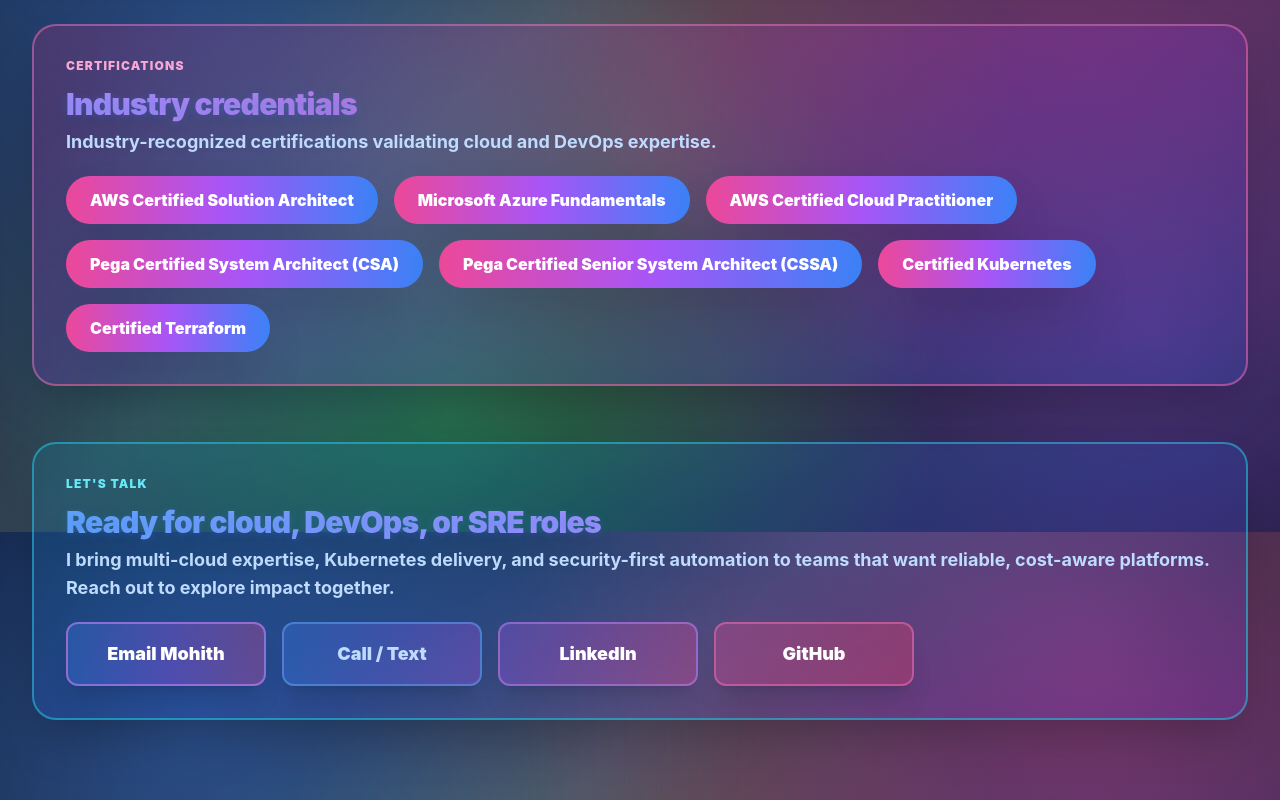
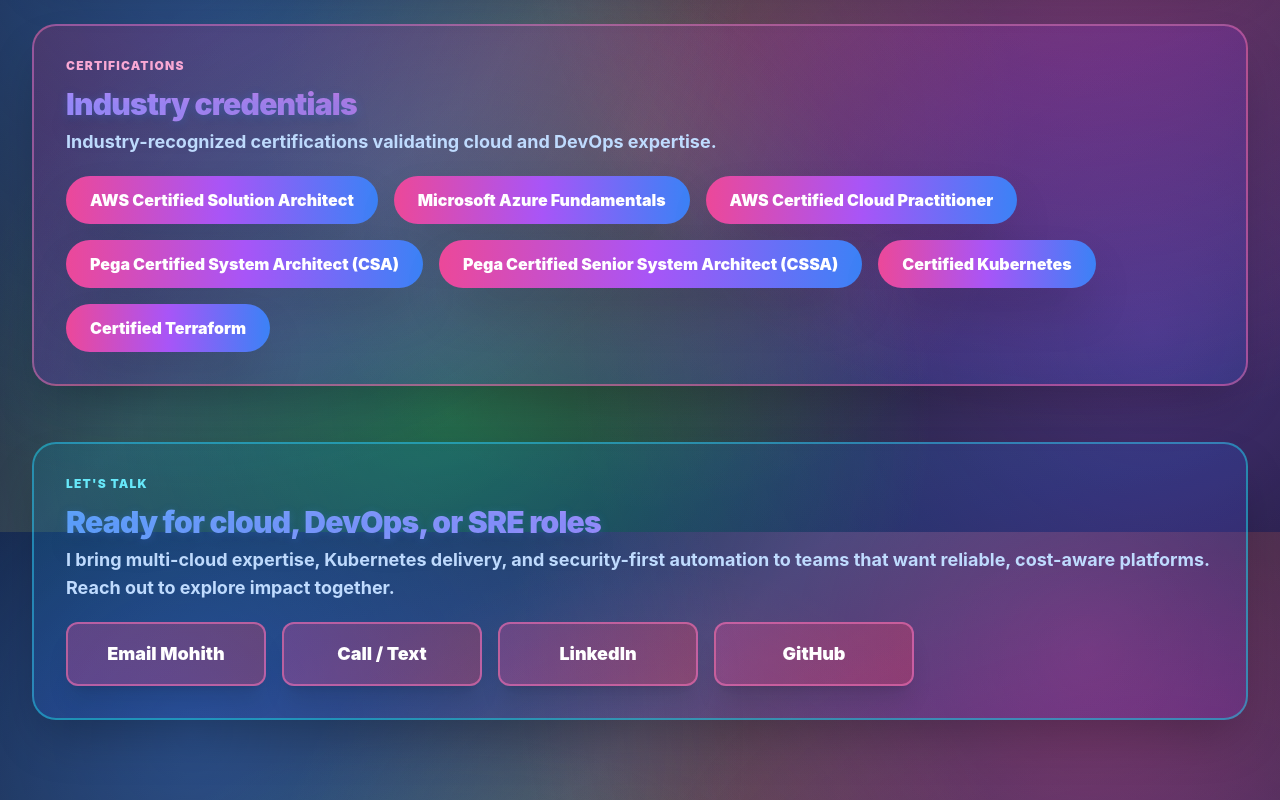
Before and after one commit to reddy771616/Mohith-Munagala-Portfolio, a React (Vite) app: page / in a window 1280 px wide. Shown: the part 7468-8268 px from the top of the page. Built offline with nearby package versions, Linux system fonts and the light colour scheme.

Commit message:
Align contact buttons with pink gradient palette

```diff
--- a/src/components/Contact.jsx
+++ b/src/components/Contact.jsx
@@ -10,16 +10,16 @@
         </p>
       </div>
       <div className="flex flex-wrap gap-4">
-        <a className="inline-flex items-center justify-center px-8 py-4 rounded-xl font-black no-underline transition-all bg-gradient-to-r from-blue-500/30 via-purple-500/30 to-pink-500/30 text-white border-2 border-purple-400/60 shadow-xl min-w-[200px] hover:bg-blue-500/50 hover:border-purple-400/80 hover:-translate-y-2 hover:shadow-purple-500/50 hover:scale-110 transform duration-300 text-lg animate-fade-in-up" href="https://mail.google.com/mail/?view=cm&fs=1&to=mohithmunagala14@gmail.com" target="_blank" rel="noopener noreferrer">
+        <a className="inline-flex items-center justify-center px-8 py-4 rounded-xl font-black no-underline transition-all bg-gradient-to-r from-pink-500/30 to-rose-500/30 text-white border-2 border-pink-400/60 shadow-xl min-w-[200px] hover:bg-pink-500/50 hover:border-pink-400/80 hover:-translate-y-2 hover:shadow-pink-500/50 hover:scale-110 transform duration-300 text-lg animate-fade-in-up" href="https://mail.google.com/mail/?view=cm&fs=1&to=mohithmunagala14@gmail.com" target="_blank" rel="noopener noreferrer">
           Email Mohith
         </a>
-        <a className="inline-flex items-center justify-center px-8 py-4 rounded-xl font-black no-underline transition-all bg-gradient-to-r from-blue-500/30 to-purple-500/30 text-blue-200 border-2 border-blue-400/50 min-w-[200px] hover:bg-blue-500/50 hover:border-blue-400/80 hover:-translate-y-2 hover:scale-110 transform duration-300 text-lg shadow-xl animate-fade-in-up" style={{ animationDelay: '0.1s' }} href="tel:+12175120363">
+        <a className="inline-flex items-center justify-center px-8 py-4 rounded-xl font-black no-underline transition-all bg-gradient-to-r from-pink-500/30 to-rose-500/30 text-white border-2 border-pink-400/60 shadow-xl min-w-[200px] hover:bg-pink-500/50 hover:border-pink-400/80 hover:-translate-y-2 hover:shadow-pink-500/50 hover:scale-110 transform duration-300 text-lg animate-fade-in-up" style={{ animationDelay: '0.1s' }} href="tel:+12175120363">
           Call / Text
         </a>
-        <a className="inline-flex items-center justify-center px-8 py-4 rounded-xl font-black no-underline transition-all bg-gradient-to-r from-purple-500/30 to-pink-500/30 text-white border-2 border-purple-400/50 min-w-[200px] hover:bg-purple-500/50 hover:border-purple-400/80 hover:-translate-y-2 hover:scale-110 transform duration-300 text-lg shadow-xl animate-fade-in-up" style={{ animationDelay: '0.2s' }} href="https://www.linkedin.com/in/mohith-munagala-48179b1b1/" target="_blank" rel="noopener noreferrer">
+        <a className="inline-flex items-center justify-center px-8 py-4 rounded-xl font-black no-underline transition-all bg-gradient-to-r from-pink-500/30 to-rose-500/30 text-white border-2 border-pink-400/60 shadow-xl min-w-[200px] hover:bg-pink-500/50 hover:border-pink-400/80 hover:-translate-y-2 hover:shadow-pink-500/50 hover:scale-110 transform duration-300 text-lg animate-fade-in-up" style={{ animationDelay: '0.2s' }} href="https://www.linkedin.com/in/mohith-munagala-48179b1b1/" target="_blank" rel="noopener noreferrer">
           LinkedIn
         </a>
-        <a className="inline-flex items-center justify-center px-8 py-4 rounded-xl font-black no-underline transition-all bg-gradient-to-r from-pink-500/30 to-rose-500/30 text-white border-2 border-pink-400/50 min-w-[200px] hover:bg-pink-500/50 hover:border-pink-400/80 hover:-translate-y-2 hover:scale-110 transform duration-300 text-lg shadow-xl animate-fade-in-up" style={{ animationDelay: '0.3s' }} href="https://github.com/reddy771616" target="_blank" rel="noopener noreferrer">
+        <a className="inline-flex items-center justify-center px-8 py-4 rounded-xl font-black no-underline transition-all bg-gradient-to-r from-pink-500/30 to-rose-500/30 text-white border-2 border-pink-400/60 shadow-xl min-w-[200px] hover:bg-pink-500/50 hover:border-pink-400/80 hover:-translate-y-2 hover:shadow-pink-500/50 hover:scale-110 transform duration-300 text-lg animate-fade-in-up" style={{ animationDelay: '0.3s' }} href="https://github.com/reddy771616" target="_blank" rel="noopener noreferrer">
           GitHub
         </a>
       </div>
```
